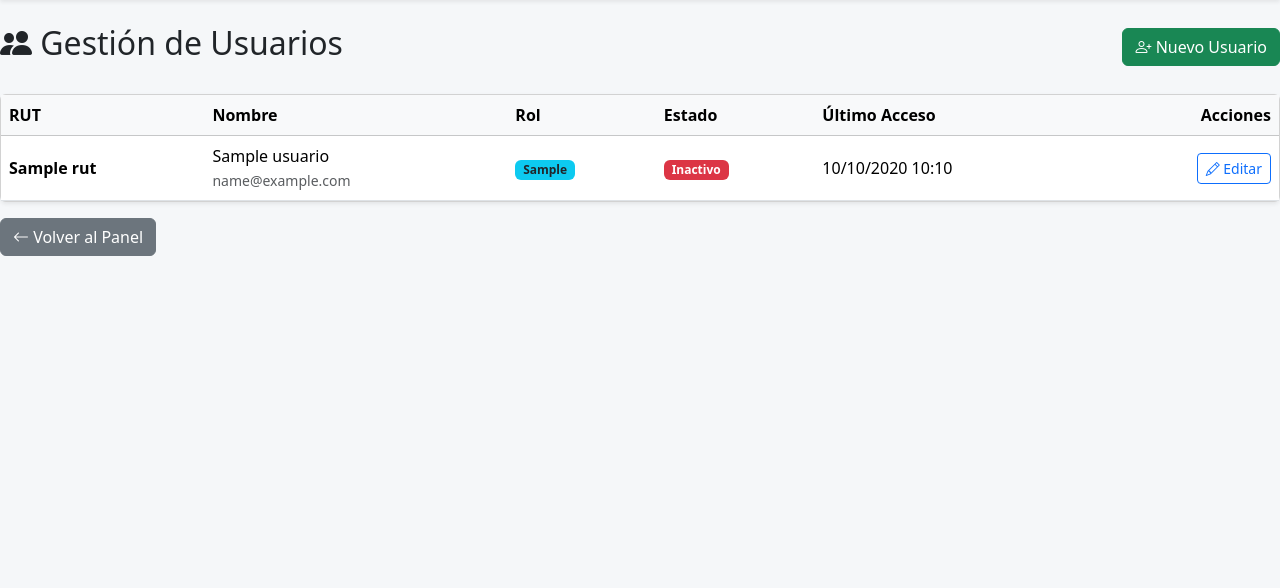
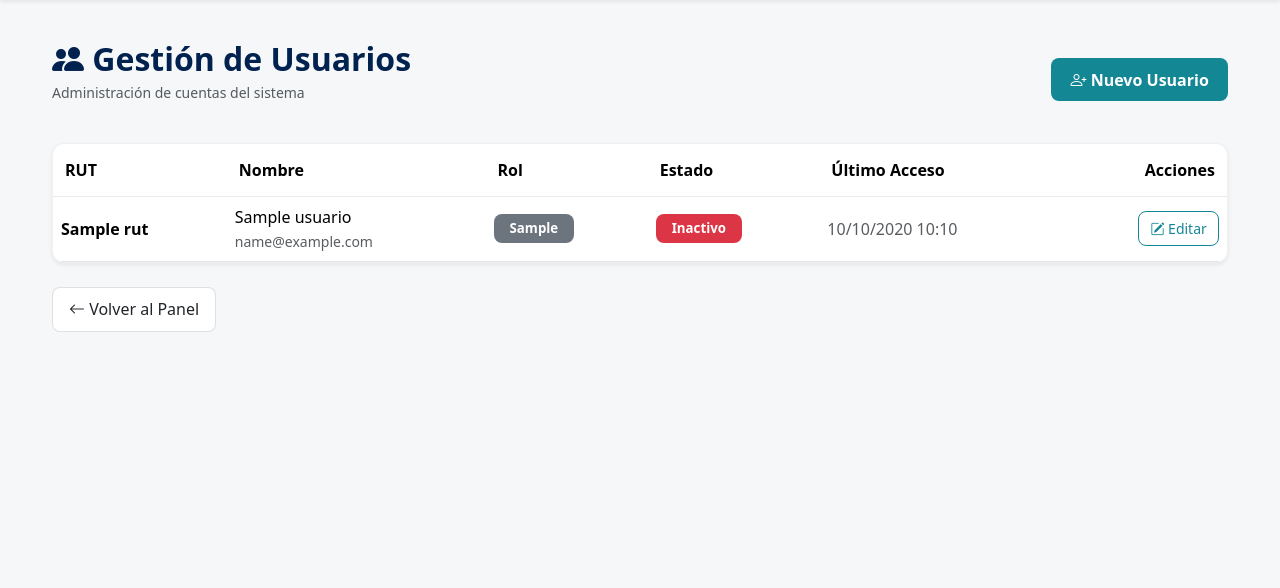
Before and after one commit to rodolfo-code1/hospital, a Django app: template usuarios/templates/usuarios/lista_usuarios.html in a window 1280 px wide. Shown: the part 73-661 px from the top of the page. Run offline with Django 5.2, Linux system fonts and the light colour scheme; the template is opened without the code that fills it: most values are stand-ins (such as "Sample title", 1, 10 or a date in 2020).

Commit message:
Se actualiza la interfaz de crear y editar usuario desde la sección gestión de usuarios del encargado TI

```diff
--- /dev/null
+++ b/static/css/lista_usuarios.css
@@ -0,0 +1,78 @@
+.gestion-usuarios {
+    max-width: 1200px;
+    margin-inline: auto;
+}
+
+.text-primary-hcm {
+    color: #01224f;
+}
+
+.table-card {
+    border-radius: 12px;
+    overflow: hidden;
+    border: 1px solid rgba(0,0,0,.06);
+}
+
+.table-hcm {
+    background: rgba(20,135,149,.1);
+    color: #01224f;
+    border-bottom: 1px solid rgba(0,0,0,.08);
+}
+
+.table-hcm th {
+    font-weight: 600;
+    padding: .85rem .75rem;
+}
+
+.table-hover tbody tr:hover {
+    background: rgba(20,135,149,.07);
+}
+
+.badge {
+    border-radius: 8px;
+    font-size: .83rem;
+    font-weight: 600;
+}
+
+.btn-new-user {
+    background: #148795;
+    color: #fff;
+    border-radius: 8px;
+    padding: .6rem 1.2rem;
+    font-weight: 600;
+    border: none;
+    transition: .25s ease;
+}
+
+.btn-new-user:hover {
+    background: #0fb8ae;
+    transform: translateY(-2px);
+}
+
+.btn-outline-hcm {
+    border-color: #148795;
+    color: #148795;
+    border-radius: 8px;
+    padding: .4rem .7rem;
+    font-weight: 500;
+    transition: .22s;
+}
+
+.btn-outline-hcm:hover {
+    background: #148795;
+    color: #fff;
+}
+
+.btn-volver {
+    background: #fff;
+    border: 1px solid rgba(0,0,0,.12);
+    border-radius: 8px;
+    padding: .6rem 1rem;
+    font-weight: 500;
+    transition: .22s ease;
+}
+
+.btn-volver:hover {
+    background: rgba(20,135,149,.08);
+    color: #148795;
+}
--- a/usuarios/templates/usuarios/lista_usuarios.html
+++ b/usuarios/templates/usuarios/lista_usuarios.html
@@ -1,20 +1,30 @@
 {% extends 'base.html' %}
+{% load static %}
 
 {% block title %}Gestión de Usuarios - Sistema Trazabilidad{% endblock %}
 
+{% block extra_css %}
+<link rel="stylesheet" href="{% static 'css/lista_usuarios.css' %}">
+{% endblock %}
+
 {% block content %}
+<div class="container gestion-usuarios py-3">
     <div class="d-flex justify-content-between align-items-center mb-4">
-    <h2><i class="bi bi-people-fill"></i> Gestión de Usuarios</h2>
-    <a href="{% url 'usuarios:crear_usuario' %}" class="btn btn-success">
+        <div>
+            <h2 class="fw-bold text-primary-hcm mb-1">
+                <i class="bi bi-people-fill"></i> Gestión de Usuarios
+            </h2>
+            <p class="text-muted small">Administración de cuentas del sistema</p>
+        </div>
+        <a href="{% url 'usuarios:crear_usuario' %}" class="btn btn-new-user">
             <i class="bi bi-person-plus"></i> Nuevo Usuario
         </a>
     </div>
-
-<div class="card shadow-sm">
+    <div class="card shadow-sm table-card">
         <div class="card-body p-0">
             <div class="table-responsive">
-            <table class="table table-hover mb-0 align-middle">
-                <thead class="table-light">
+                <table class="table table-hover align-middle mb-0">
+                    <thead class="table-hcm">
                         <tr>
                             <th>RUT</th>
                             <th>Nombre</th>
@@ -27,37 +37,60 @@
                     <tbody>
                         {% for u in usuarios %}
                         <tr>
-                        <td class="fw-bold">{{ u.rut }}</td>
+                            <td class="fw-semibold">{{ u.rut }}</td>
                             <td>
-                            {{ u.get_full_name }}<br>
+                                {{ u.get_full_name }}
+                                <br>
                                 <small class="text-muted">{{ u.email|default:"Sin email" }}</small>
                             </td>
-                        <td><span class="badge bg-info text-dark">{{ u.get_rol_display }}</span></td>
+                            <td>
+                                {% if u.rol == 'matrona' %}
+                                    <span class="badge badge-matrona px-3 py-2">{{ u.get_rol_display }}</span>
+                                {% elif u.rol == 'medico' %}
+                                    <span class="badge badge-medico px-3 py-2">{{ u.get_rol_display }}</span>
+                                {% elif u.rol == 'encargado_ti' %}
+                                    <span class="badge badge-ti px-3 py-2">{{ u.get_rol_display }}</span>
+                                {% elif u.rol == 'supervisor' %}
+                                    <span class="badge badge-supervisor px-3 py-2">{{ u.get_rol_display }}</span>
+                                {% elif u.rol == 'administrador' %}
+                                    <span class="badge badge-administrador px-3 py-2">{{ u.get_rol_display }}</span>
+                                {% else %}
+                                    <span class="badge bg-secondary px-3 py-2">{{ u.get_rol_display }}</span>
+                                {% endif %}
+                            </td>
                             <td>
                                 {% if u.is_active %}
-                                <span class="badge bg-success">Activo</span>
+                                    <span class="badge bg-success px-3 py-2">Activo</span>
                                 {% else %}
-                                <span class="badge bg-danger">Inactivo</span>
+                                    <span class="badge bg-danger px-3 py-2">Inactivo</span>
                                 {% endif %}
                             </td>
-                        <td>{{ u.last_login|date:"d/m/Y H:i"|default:"Nunca" }}</td>
+                            <td class="text-muted">
+                                {{ u.last_login|date:"d/m/Y H:i"|default:"Nunca" }}
+                            </td>
                             <td class="text-end">
-                            <a href="{% url 'usuarios:editar_usuario' u.pk %}" class="btn btn-sm btn-outline-primary">
-                                <i class="bi bi-pencil"></i> Editar
+                                <a href="{% url 'usuarios:editar_usuario' u.pk %}"
+                                   class="btn btn-sm btn-outline-hcm">
+                                   <i class="bi bi-pencil-square"></i> Editar
                                 </a>
                             </td>
                         </tr>
                         {% empty %}
-                    <tr><td colspan="6" class="text-center py-3">No hay usuarios registrados.</td></tr>
+                        <tr>
+                            <td colspan="6" class="text-center py-4 text-muted">
+                                No hay usuarios registrados.
+                            </td>
+                        </tr>
                         {% endfor %}
                     </tbody>
                 </table>
             </div>
         </div>
     </div>
-<div class="mt-3">
-    <a href="{% url 'app:home' %}" class="btn btn-secondary">
+    <div class="mt-4">
+        <a href="{% url 'app:home' %}" class="btn btn-volver">
             <i class="bi bi-arrow-left"></i> Volver al Panel
         </a>
     </div>
+</div>
 {% endblock %}
```
Also changed, not shown: static/css/gestion_usuarios.css (added, +67 -0 lines), usuarios/templates/usuarios/form_usuario.html (+32 -14 lines). Lines whose indentation alone changed are shown as unchanged.
